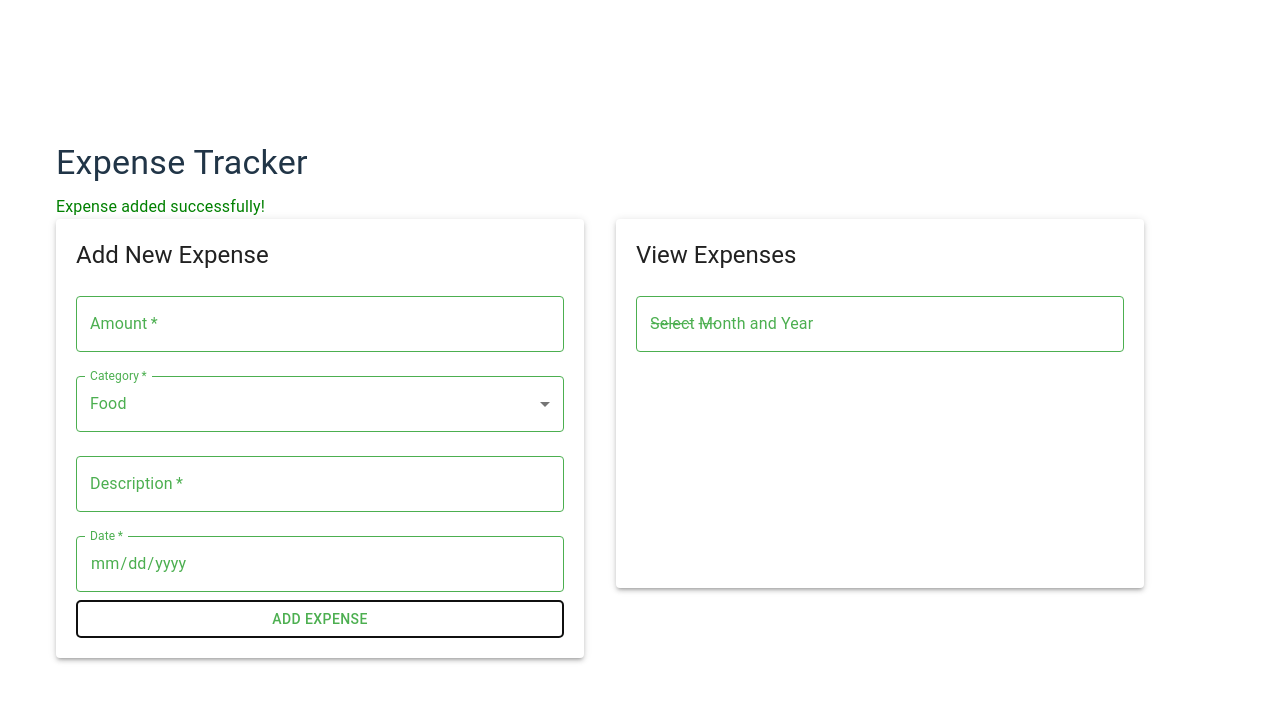
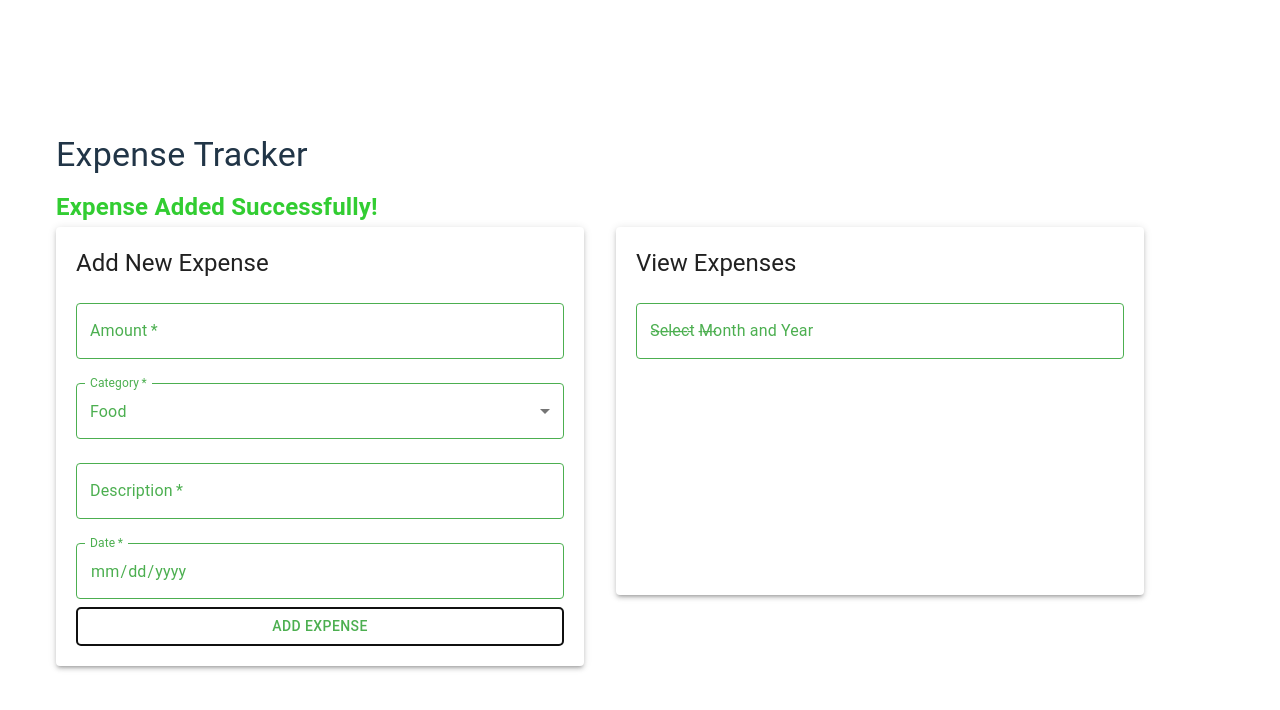
Before and after one commit to DanielA2212/CostManegerApp, a React (Vite) app: page / in a window 1280 px wide. Both pictures are taken after typing "5", "Sample", "2020-01-15" into the empty fields and a click on the button "ADD EXPENSE". Shown: the top 710 px of the page. Built offline with nearby package versions, Linux system fonts and the light colour scheme.

Commit message:
color + text size

```diff
--- a/src/App.jsx
+++ b/src/App.jsx
@@ -89,7 +89,7 @@ const ExpenseTracker = () => {
         e.preventDefault();
         try {
             if (!formData.amount || formData.amount <= 0) {
-                throw new Error("Amount must be greater than 0");
+                throw new Error("Amount Must Be Greater Than 0");
             }
             if (!formData.description.trim()) {
                 throw new Error("Description is required");
@@ -105,18 +105,18 @@ const ExpenseTracker = () => {
             }].sort((a, b) => new Date(b.date) - new Date(a.date));
             setExpenses(updatedExpenses);
             setFormData({ amount: "", category: "food", description: "", date: "" });
-            showMessage("Expense added successfully!");
+            showMessage("Expense Added Successfully!");
         } catch (error) {
-            showMessage(error.message, "error");
+            showMessage(error.message, "Error");
         }
     };
 
     const deleteExpense = async (id) => {
-        if (window.confirm("Are you sure you want to delete this expense?")) {
+        if (window.confirm("Are You Sure You Want To Delete This Expense?")) {
             await expenseDB.delete(id);
             const updatedExpenses = expenses.filter((expense) => expense.id !== id);
             setExpenses(updatedExpenses);
-            showMessage("Expense deleted successfully!");
+            showMessage("Expense Deleted Successfully!");
         }
     };
 
@@ -209,8 +209,12 @@ const ExpenseTracker = () => {
 
                     {message.text && (
                         <Typography
-                            variant="body1"
-                            style={{ color: message.type === "error" ? "red" : "green" }}
+                            variant="h6"
+                            style={{
+                                color: message.type === "error" ? "red" : "limegreen",
+                                fontSize: "1.5rem",
+                                fontWeight: "bold",
+                            }}
                         >
                             {message.text}
                         </Typography>
```
